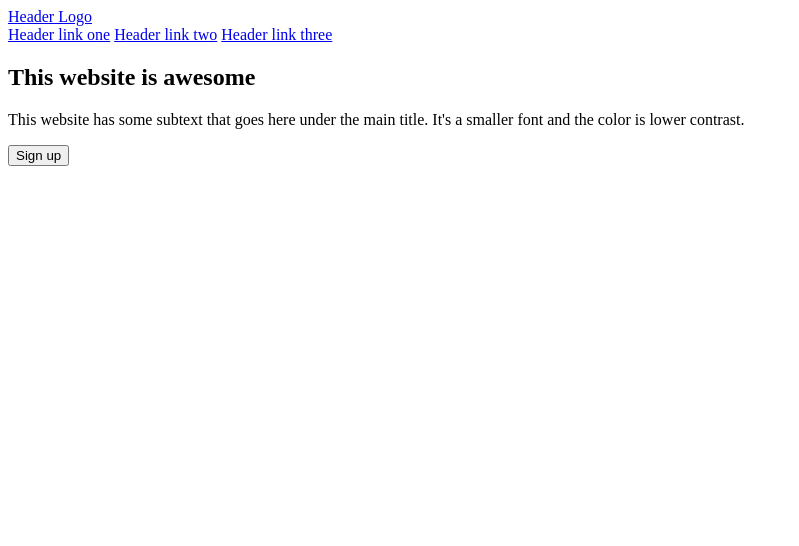
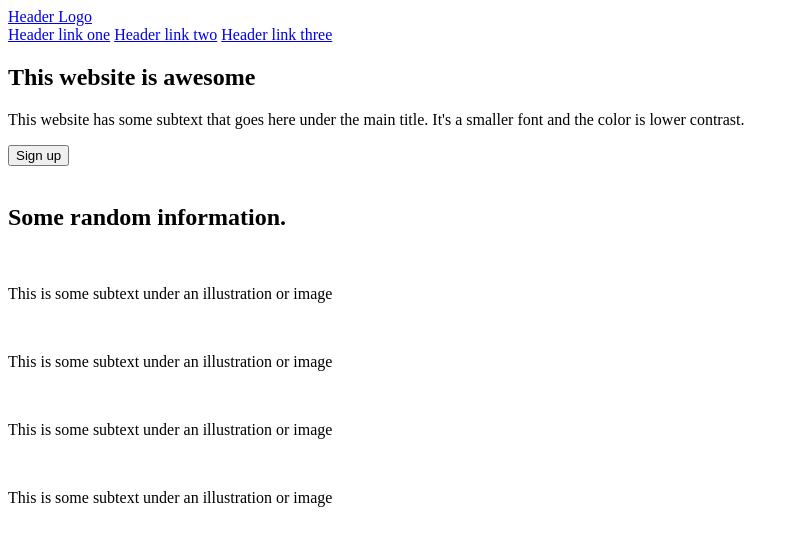
Before and after one commit to nohev/landing-page, a plain HTML site: page index.html in a window 1280 px wide. Shown: the whole page, without its empty margins (0-799 px from the left). Drawn offline with Linux system fonts and the light colour scheme.

Commit message:
Add index.html

```diff
--- a/index.html
+++ b/index.html
@@ -23,6 +23,30 @@
                     </p>
                     <button> Sign up </button>
                 </div>
+                <img src="">
+            </div>
+
+        </section>
+        <!--SECTION 2, RANDOM INFO-->
+        <section class="sec2">
+            <h1>Some random information.</h1>
+            <div class="grid">
+                <div class="item">
+                    <img src="">
+                    <p> This is some subtext under an illustration or image</p>
+                </div>
+                <div class="item">
+                    <img src="">
+                    <p> This is some subtext under an illustration or image</p>
+                </div>
+                <div class="item">
+                    <img src="">
+                    <p> This is some subtext under an illustration or image</p>
+                </div>
+                <div class="item">
+                    <img src="">
+                    <p> This is some subtext under an illustration or image</p>
+                </div>
             </div>
         </section>
     </body>
```
